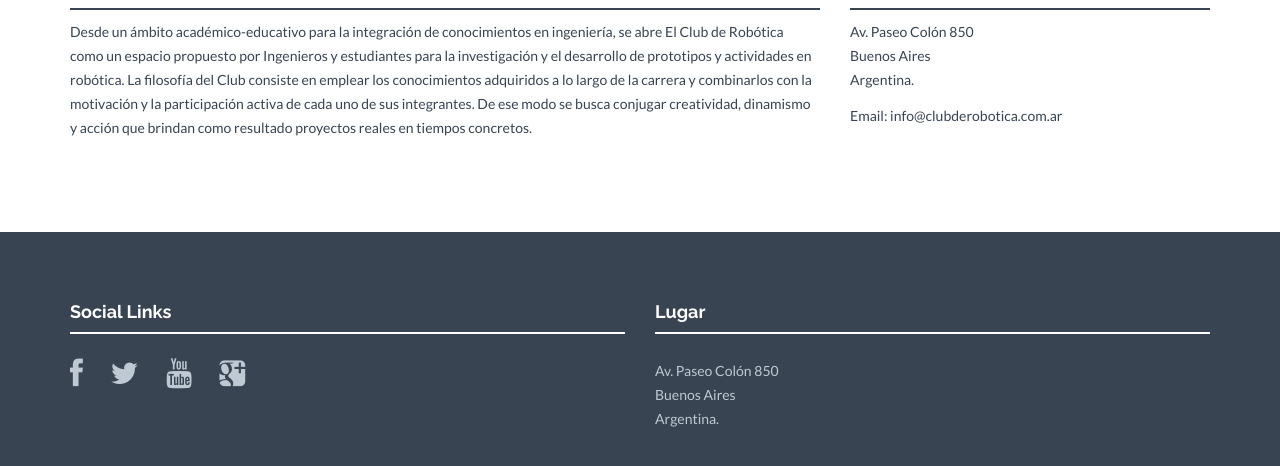
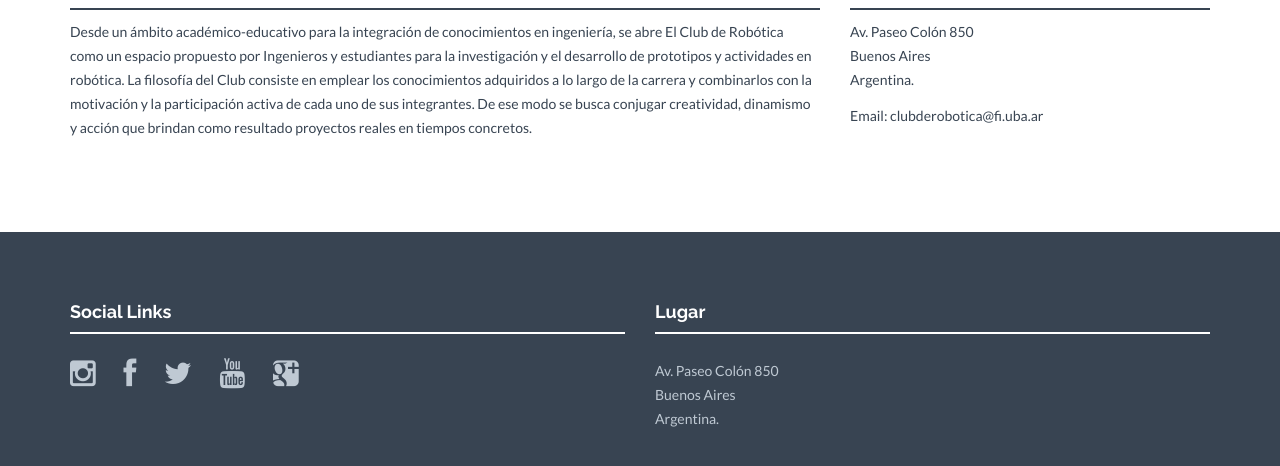
Before and after one commit to cdrfiuba/cdrfiuba.github.io, a Jekyll site: the page built from contacto.html, in a window 1280 px wide and 1181 px high. Shown: the part 678-1144 px from the top of the window. Built offline with Jekyll 4.4.1, drawn with Linux system fonts in a browser that asks for light colours; nearby versions of some CDN libraries; some of the changed lines change nothing that is shown.

Commit message:
Update contact info

```diff
--- a/_config.yml
+++ b/_config.yml
@@ -26,13 +26,20 @@ colors:  #in hex code if not noted else
 
 # Social networks usernames. Many more available: google-plus, flickr, linkedin, etc). Shown in footer.
 social:
-  - title: facebook
+  instagram:
+    title: instagram
+    url: https://www.instagram.com/cdrfiuba
+  facebook:
+    title: facebook
     url: https://www.facebook.com/cdrfiuba
-  - title: twitter
+  twitter:
+    title: twitter
     url: https://www.twitter.com/cdrfiuba
-  - title: youtube
+  youtube:
+    title: youtube
     url: https://www.youtube.com/cdrfiuba
-  - title: google-plus-square
+  google-plus-square:
+    title: google-plus-square
     url: https://plus.google.com/+cdrfiuba
 
 # Postal address (add as many lines as necessary). Shown in footer and on Contact page.
@@ -41,7 +48,8 @@ address:
     - Av. Paseo Colón 850
     - Buenos Aires
     - Argentina.
-email: info@clubderobotica.com.ar
+email: clubderobotica@fi.uba.ar
+site-email: info@clubderobotica.com.ar
 
 ### GENERAL DATA FOR VARIOUS LOCATIONS ###
 
--- a/_includes/footer.html
+++ b/_includes/footer.html
@@ -6,7 +6,7 @@
                 <div class="hline-w"></div>
                 <p>
                     {% for network in site.social %}
-                        <a href="{{ network.url }}" class="btn-social btn-outline"><i class="fa fa-{{ network.title }}"></i></a>
+                        <a href="{{ network[1].url }}" class="btn-social btn-outline"><i class="fa fa-{{ network[1].title }}"></i></a>
                     {% endfor %}
                 </p>
             </div>
```
